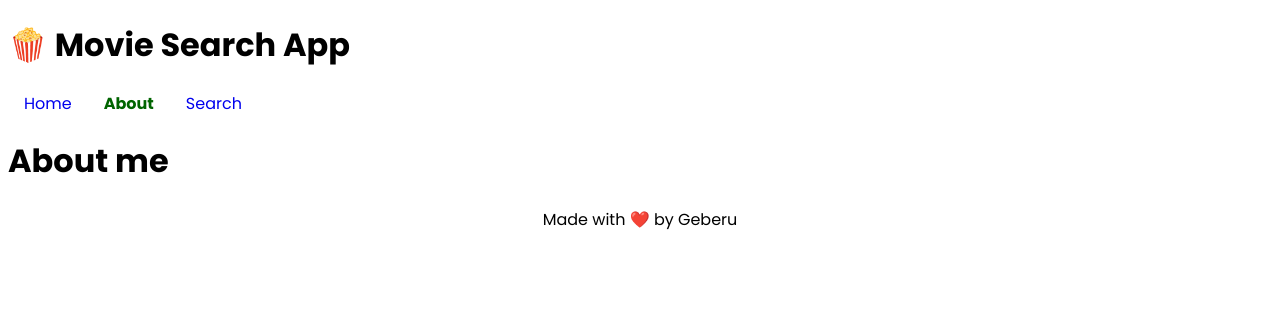
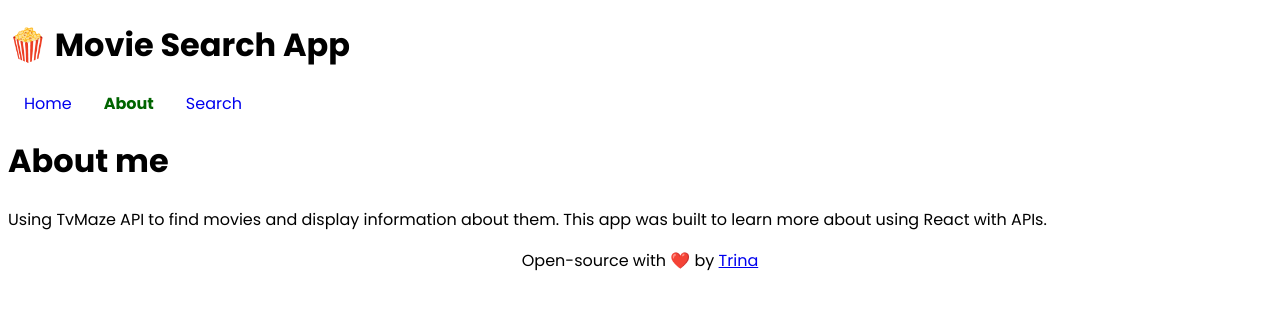
Before and after one commit to trinayau/film-app, a React app: page /about in a window 1280 px wide. Shown: the top 310 px of the page. Built offline with nearby package versions, Linux system fonts and the light colour scheme.

Commit message:
Change about me summary

```diff
--- a/src/layouts/index.js
+++ b/src/layouts/index.js
@@ -12,7 +12,7 @@ const Layout = () => {
         </nav>
     </header>
         <Outlet/>
-        <footer style={{textAlign: 'center'}}>Made with ❤️ by Geberu</footer>
+        <footer style={{textAlign: 'center'}}>Open-source with ❤️ by <a href="https://github.com/trinayau/film-app" target="_blank">Trina</a></footer>
     </>
 }
 
--- a/src/pages/AboutPage/index.js
+++ b/src/pages/AboutPage/index.js
@@ -1,6 +1,9 @@
 import React from "react";
 const AboutPage = () => {
-    return ( <h1>About me</h1> );
+    return ( <>
+    <h1>About me</h1>
+    <p>Using TvMaze API to find movies and display information about them. This app was built to learn more about using React with APIs.</p>
+    </> );
 }
 
 export default AboutPage;
```
Also changed, not shown: 1 other file (tests, documents, lock files or other folders).
